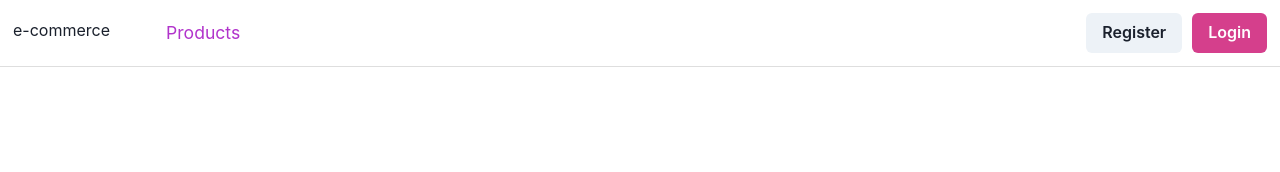
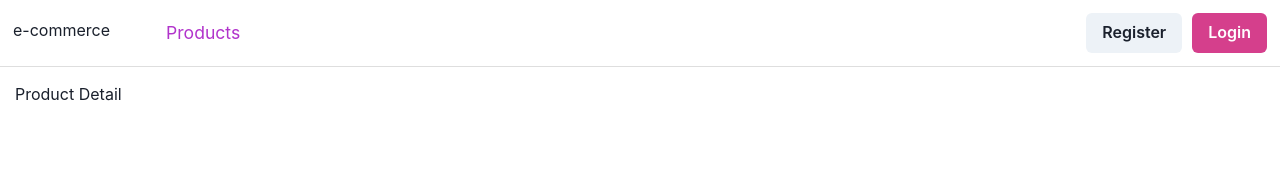
Before and after one commit to HalitCam/e-commerce, a React (Create React App) app: page /product/product._id in a window 1280 px wide. Shown: the top 172 px of the page. Built offline with nearby package versions, Linux system fonts and the light colour scheme.

Commit message:
product detail page is being built

```diff
--- a/src/App.js
+++ b/src/App.js
@@ -5,6 +5,8 @@ import Navbar from './components/Navbar';
 import Signin from './pages/Auth/Signin';
 import Signup from "./pages/Auth/Signup";
 import Products from './pages/Products';
+import ProductDetail from './pages/ProductDetail';
+
 
 function App() {
   return (
@@ -15,6 +17,7 @@ function App() {
         <div id="content">
           <Routes>
             <Route path="/" exact element={<Products />} />
+            <Route path='/product/product._id' element={<ProductDetail/>}/>
             <Route path="/signin" element={<Signin />} />
             <Route path="/signup" element={<Signup />} />
 
--- a/src/components/Card/index.js
+++ b/src/components/Card/index.js
@@ -7,7 +7,7 @@ const Card = ({item}) => {
     console.log(item)
     return (
         <Box borderWidth="1px" borderRadius="lg" p="3px" overflow="hidden">
-            <Link to="#/">
+            <Link to={`/product/${item._id}`}>
                 <Image height="250px" src={item.photos[0]} alt="Product" loading="lazy" />
                 <Box p="6">
                     <Box d="flex" alignItems="baseline">
--- /dev/null
+++ b/src/pages/ProductDetail/index.js
@@ -0,0 +1,11 @@
+import React from 'react';
+
+const ProductDetail = () => {
+    return (
+        <div>
+            Product Detail
+        </div>
+    );
+}
+
+export default ProductDetail;
--- a/src/pages/Products/index.js
+++ b/src/pages/Products/index.js
@@ -3,6 +3,7 @@ import Card from "../../components/Card"
 import {Grid, GridItem} from "@chakra-ui/react"
 import {useQuery } from 'react-query'
 import {fetchProductList} from "../../api.js"
+
 
 
 const Products = () => {
@@ -12,7 +13,6 @@ const Products = () => {
   if (isLoading) return 'Loading...'
 
   if (error) return 'An error has occurred: ' + error.message
-  if(data) console.log("data:", data)
 
     return (
             <Grid templateColumns='repeat(4, 1fr)' gap={3}>
```
